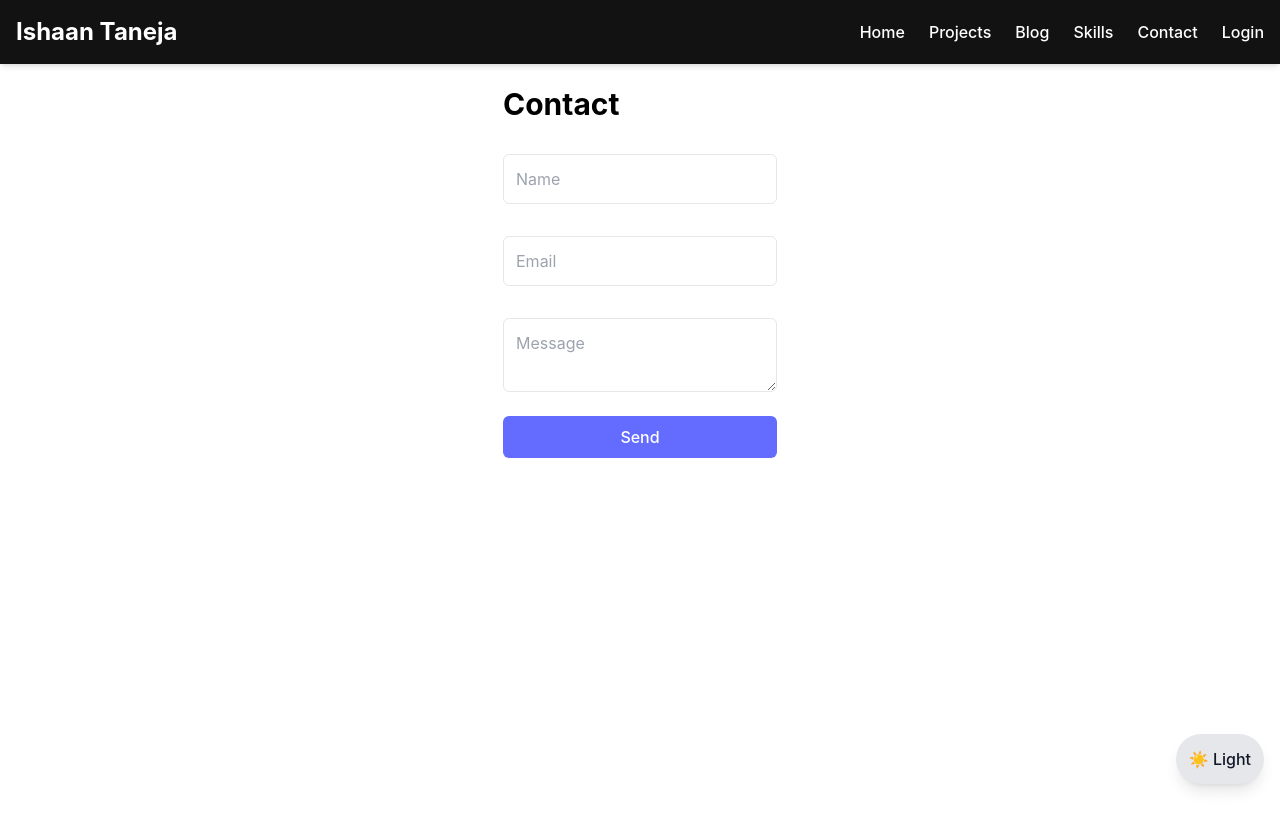
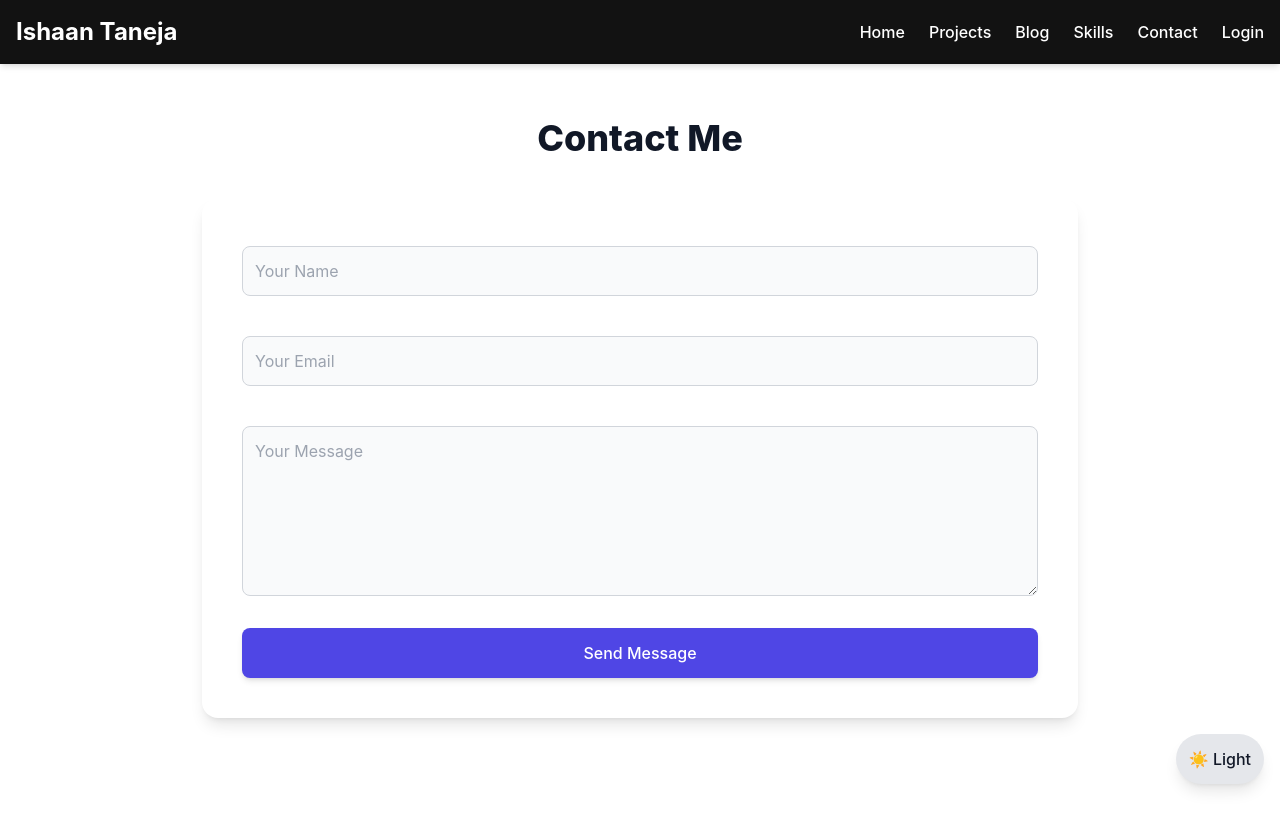
Before and after one commit to ishaantaneja/portfolio-web-frontend, a React (Vite) app: page /contact in a window 1280 px wide. Shown: the top 830 px of the page. Before the commit the page ends 800 px from the top, so only its background shows below. Built offline with nearby package versions, Linux system fonts and the light colour scheme.

Commit message:
made the contact form more visually appealing

```diff
--- a/src/index.css
+++ b/src/index.css
@@ -20,7 +20,7 @@ body {
   min-height: 100vh;
   display: flex;
   flex-direction: column;
-  place-items: center;
+  /*place-items: center; */
   background-color: #ffffff;
   color: #000000;
   transition: background-color 0.3s, color 0.3s;
--- a/src/pages/Contact.jsx
+++ b/src/pages/Contact.jsx
@@ -1,5 +1,6 @@
 import React, { useState } from "react";
 import { sendMessage } from "../services/api";
+import { motion } from "framer-motion";
 
 export default function Contact() {
   const [form, setForm] = useState({ name: "", email: "", message: "" });
@@ -17,37 +18,73 @@ export default function Contact() {
   };
 
   return (
-    <section className="max-w-xl mx-auto py-12 px-4">
-      <h2 className="text-3xl font-bold mb-6">Contact</h2>
-      <form className="flex flex-col gap-4" onSubmit={onSubmit}>
+    <section className="max-w-6xl mx-auto py-20 px-8">
+      <motion.h2
+        initial={{ opacity: 0, y: -20 }}
+        animate={{ opacity: 1, y: 0 }}
+        transition={{ duration: 0.5 }}
+        className="text-4xl font-extrabold mb-10 text-center text-gray-900 dark:text-gray-100"
+      >
+        Contact Me
+      </motion.h2>
+
+      <motion.form
+        initial={{ opacity: 0, scale: 0.95 }}
+        animate={{ opacity: 1, scale: 1 }}
+        transition={{ duration: 0.5 }}
+        onSubmit={onSubmit}
+        className="flex flex-col gap-6 bg-white dark:bg-gray-900 shadow-lg rounded-2xl p-10"
+      >
         <input
           required
-          placeholder="Name"
+          placeholder="Your Name"
           value={form.name}
           onChange={(e) => setForm({ ...form, name: e.target.value })}
-          className="p-3 border rounded-md focus:outline-none focus:ring-2 focus:ring-primary"
+          className="p-3 rounded-lg border border-gray-300 dark:border-gray-700 bg-gray-50 dark:bg-gray-800 text-gray-900 dark:text-gray-100 focus:outline-none focus:ring-2 focus:ring-indigo-500 transition"
         />
         <input
           required
           type="email"
-          placeholder="Email"
+          placeholder="Your Email"
           value={form.email}
           onChange={(e) => setForm({ ...form, email: e.target.value })}
-          className="p-3 border rounded-md focus:outline-none focus:ring-2 focus:ring-primary"
+          className="p-3 rounded-lg border border-gray-300 dark:border-gray-700 bg-gray-50 dark:bg-gray-800 text-gray-900 dark:text-gray-100 focus:outline-none focus:ring-2 focus:ring-indigo-500 transition"
         />
         <textarea
           required
-          placeholder="Message"
+          rows="6"
+          placeholder="Your Message"
           value={form.message}
           onChange={(e) => setForm({ ...form, message: e.target.value })}
-          className="p-3 border rounded-md focus:outline-none focus:ring-2 focus:ring-primary"
+          className="p-3 rounded-lg border border-gray-300 dark:border-gray-700 bg-gray-50 dark:bg-gray-800 text-gray-900 dark:text-gray-100 focus:outline-none focus:ring-2 focus:ring-indigo-500 transition"
         />
-        <button className="bg-primary text-white py-2 px-4 rounded-md hover:bg-indigo-600 transition-colors">
-          Send
-        </button>
-      </form>
-      {ok === true && <p className="text-green-500 mt-2">Message sent!</p>}
-      {ok === false && <p className="text-red-500 mt-2">Send failed.</p>}
+        <motion.button
+          whileHover={{ scale: 1.05 }}
+          whileTap={{ scale: 0.95 }}
+          className="bg-indigo-600 text-white py-3 px-6 rounded-lg font-medium shadow-md hover:bg-indigo-700 transition-colors"
+        >
+          Send Message
+        </motion.button>
+      </motion.form>
+
+      {ok === true && (
+        <motion.p
+          initial={{ opacity: 0 }}
+          animate={{ opacity: 1 }}
+          className="text-green-500 mt-4 text-center font-medium"
+        >
+          ✅ Message sent successfully!
+        </motion.p>
+      )}
+      {ok === false && (
+        <motion.p
+          initial={{ opacity: 0 }}
+          animate={{ opacity: 1 }}
+          className="text-red-500 mt-4 text-center font-medium"
+        >
+          ❌ Failed to send message. Try again.
+        </motion.p>
+      )}
     </section>
   );
 }
--- a/src/pages/Projects.jsx
+++ b/src/pages/Projects.jsx
@@ -16,7 +16,9 @@ export default function Projects() {
     }
   };
 
-  useEffect(() => { loadProjects(); }, []);
+  useEffect(() => {
+    loadProjects();
+  }, []);
 
   const onSubmit = async (e) => {
     e.preventDefault();
@@ -26,34 +28,92 @@ export default function Projects() {
       setForm({ title: "", description: "", link: "" });
       setEditing(null);
       loadProjects();
-    } catch (err) { console.error(err); }
+    } catch (err) {
+      console.error(err);
+    }
   };
 
-  const onEdit = (p) => setEditing(p._id) || setForm({ title: p.title, description: p.description, link: p.link });
-  const onDelete = async (id) => { await deleteProject(id); loadProjects(); };
+  const onEdit = (p) =>
+    setEditing(p._id) ||
+    setForm({ title: p.title, description: p.description, link: p.link });
+
+  const onDelete = async (id) => {
+    await deleteProject(id);
+    loadProjects();
+  };
 
   return (
     <section className="p-6">
       <h2 className="text-2xl font-bold mb-4">Projects</h2>
 
-      <form onSubmit={onSubmit} className="flex flex-col md:flex-row gap-2 mb-6">
-        <input className="border p-2 rounded" placeholder="Title" value={form.title} onChange={e => setForm({...form, title: e.target.value})} required />
-        <input className="border p-2 rounded" placeholder="Description" value={form.description} onChange={e => setForm({...form, description: e.target.value})} required />
-        <input className="border p-2 rounded" placeholder="Link" value={form.link} onChange={e => setForm({...form, link: e.target.value})} required />
-        <button className="bg-blue-600 text-white px-4 py-2 rounded hover:bg-blue-700">{editing ? "Update" : "Add"}</button>
+      <form
+        onSubmit={onSubmit}
+        className="flex flex-col md:flex-row gap-2 mb-6"
+      >
+        <input
+          className="border p-2 rounded"
+          placeholder="Title"
+          value={form.title}
+          onChange={(e) => setForm({ ...form, title: e.target.value })}
+          required
+        />
+        <input
+          className="border p-2 rounded"
+          placeholder="Description"
+          value={form.description}
+          onChange={(e) =>
+            setForm({ ...form, description: e.target.value })
+          }
+          required
+        />
+        <input
+          className="border p-2 rounded"
+          placeholder="Link"
+          value={form.link}
+          onChange={(e) => setForm({ ...form, link: e.target.value })}
+          required
+        />
+        <button className="bg-blue-600 text-white px-4 py-2 rounded hover:bg-blue-700">
+          {editing ? "Update" : "Add"}
+        </button>
       </form>
 
       <ul className="space-y-4">
         <AnimatePresence>
-          {projects.map(p => (
-            <motion.li key={p._id} initial={{ opacity: 0, y: 10 }} animate={{ opacity: 1, y:0 }} exit={{ opacity: 0, y: -10 }} className="p-4 border rounded flex justify-between items-center">
-              <div>
-                <a href={p.link} target="_blank" className="font-semibold text-blue-600">{p.title}</a>
-                <p className="text-gray-600">{p.description}</p>
+          {projects.map((p) => (
+            <motion.li
+              key={p._id}
+              initial={{ opacity: 0, y: 10 }}
+              animate={{ opacity: 1, y: 0 }}
+              exit={{ opacity: 0, y: -10 }}
+              className="p-4 border rounded flex justify-between items-center gap-4"
+            >
+              <div className="min-w-0 flex-1">
+                <a
+                  href={p.link}
+                  target="_blank"
+                  rel="noreferrer"
+                  className="font-semibold text-blue-600 break-words block"
+                >
+                  {p.title}
+                </a>
+                <p className="text-gray-600 whitespace-normal break-words">
+                  {p.description}
+                </p>
               </div>
-              <div className="flex gap-2">
-                <button className="bg-yellow-400 px-2 py-1 rounded hover:bg-yellow-500" onClick={()=>onEdit(p)}>✏️</button>
-                <button className="bg-red-500 px-2 py-1 rounded hover:bg-red-600" onClick={()=>onDelete(p._id)}>❌</button>
+              <div className="flex gap-2 shrink-0">
+                <button
+                  className="bg-yellow-400 px-2 py-1 rounded hover:bg-yellow-500"
+                  onClick={() => onEdit(p)}
+                >
+                  ✏️
+                </button>
+                <button
+                  className="bg-red-500 px-2 py-1 rounded hover:bg-red-600"
+                  onClick={() => onDelete(p._id)}
+                >
+                  ❌
+                </button>
               </div>
             </motion.li>
           ))}
```
